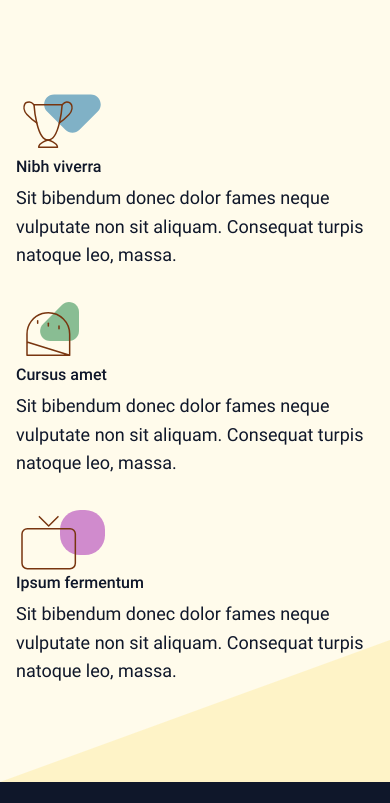
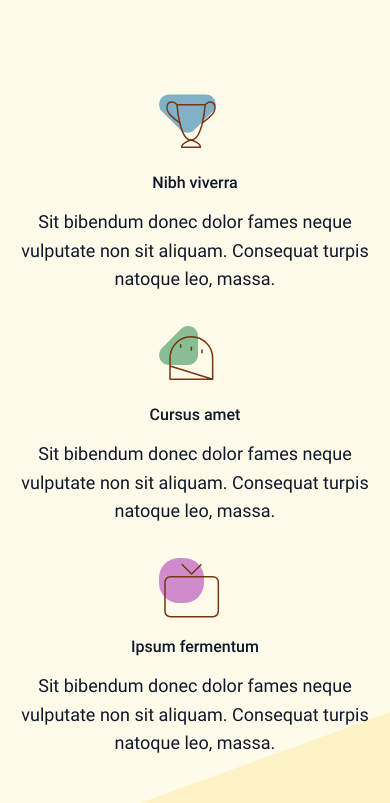
Before and after one commit to semihataman161/baykar-frontend-case-figma, a React (Vite) app: page / in a window 390 px wide. Shown: the part 840-1643 px from the top of the page. Built offline with nearby package versions, Linux system fonts and the light colour scheme.

Commit message:
Made second section responsive and extracted types and constants to the seperate files.

```diff
--- a/src/components/ImageWrapper/index.tsx
+++ b/src/components/ImageWrapper/index.tsx
@@ -1,4 +1,4 @@
-interface ImageWrapperProps {
+interface IImageWrapperProps {
   withDot?: boolean;
   src: string;
   alt: string;
@@ -6,7 +6,7 @@ interface ImageWrapperProps {
   height: string;
 }
 
-const ImageWrapper: React.FC<ImageWrapperProps> = ({ withDot = true, src, alt, width, height }) => {
+const ImageWrapper: React.FC<IImageWrapperProps> = ({ withDot = true, src, alt, width, height }) => {
   return (
     <div
       className="relative bg-white border-[5px] border-solid border-white rounded-[20px] pb-[12px] z-40"
--- a/src/components/SecondSection/index.tsx
+++ b/src/components/SecondSection/index.tsx
@@ -1,72 +1,52 @@
-import NibhViverra from '@/assets/images/secondSection/nibhViverra.svg';
-import NibhViverraBackground from '@/assets/images/secondSection/nibhViverraBackground.svg';
-import CursusAmet from '@/assets/images/secondSection/cursusAmet.svg';
-import CursusAmetBackground from '@/assets/images/secondSection/cursusAmetBackground.svg';
-import IpsumFermentum from '@/assets/images/secondSection/ipsumFermentum.svg';
-import IpsumFermentumBackground from '@/assets/images/secondSection/ipsumFermentumBackground.svg';
+import type { ISecondSectionItem } from '@/types/secondSection';
+import { items } from '@/constants/secondSection';
 
-const SecondSection = () => {
+const SecondSectionItem: React.FC<ISecondSectionItem> = ({
+    backgroundSrc,
+    backgroundLeft,
+    imageSrc,
+    alt,
+    title,
+    description
+}) => {
+    return (
+        <div className="w-full md:w-1/3 px-4 mb-8 md:mb-0">
+            <div className="relative ml-[40%] md:ml-0">
+                <img
+                    src={backgroundSrc}
+                    alt={`${alt}Background`}
+                    className={`absolute top-0 left-[${backgroundLeft}]`}
+                />
+                <img
+                    src={imageSrc}
+                    alt={alt}
+                    className="relative"
+                />
+            </div>
+            <h3 className="text-[16px] leading-[17.6px] font-medium mb-4 mt-4">{title}</h3>
+            <p className="text-[18px] leading-[28.8px]">
+                {description}
+            </p>
+        </div>
+    );
+};
+
+const SecondSection: React.FC = () => {
     return (
         <section className="py-16">
             <div className="container mx-auto px-4 md:px-8">
-                <div className="flex flex-wrap -mx-4">
-                    <div className="w-full md:w-1/3 px-4 mb-8 md:mb-0">
-                        <div className="relative">
-                            <img
-                                src={NibhViverraBackground}
-                                alt="nibhViverraBackground"
-                                className="absolute top-0 left-[28px]"
-                            />
-                            <img
-                                src={NibhViverra}
-                                alt="nibhViverra"
-                                className="relative"
-                            />
-                        </div>
-                        <h3 className="text-[16px] leading-[17.6px] font-medium mb-2">Nibh viverra</h3>
-                        <p className="text-[18px] leading-[28.8px]">
-                            Sit bibendum donec dolor fames neque vulputate non sit aliquam.
-                            Consequat turpis natoque leo, massa.
-                        </p>
-                    </div>
-                    <div className="w-full md:w-1/3 px-4 mb-8 md:mb-0">
-                        <div className="relative">
-                            <img
-                                src={CursusAmetBackground}
-                                alt="cursusAmetBackground"
-                                className="absolute top-0 left-[24px]"
-                            />
-                            <img
-                                src={CursusAmet}
-                                alt="cursusAmet"
-                                className="relative"
-                            />
-                        </div>
-                        <h3 className="text-[16px] leading-[17.6px] font-medium mb-2">Cursus amet</h3>
-                        <p className="text-[18px] leading-[28.8px]">
-                            Sit bibendum donec dolor fames neque vulputate non sit aliquam.
-                            Consequat turpis natoque leo, massa.
-                        </p>
-                    </div>
-                    <div className="w-full md:w-1/3 px-4 mb-8 md:mb-0">
-                        <div className="relative">
-                            <img
-                                src={IpsumFermentumBackground}
-                                alt="ipsumFermentumBackground"
-                                className="absolute top-0 left-[44px]"
-                            />
-                            <img
-                                src={IpsumFermentum}
-                                alt="ipsumFermentum"
-                                className="relative"
-                            />
-                        </div>
-                        <h3 className="text-[16px] leading-[17.6px] font-medium mb-2">Ipsum fermentum</h3>
-                        <p className="text-[18px] leading-[28.8px]">
-                            Sit bibendum donec dolor fames neque vulputate non sit aliquam.
-                            Consequat turpis natoque leo, massa.
-                        </p>
-                    </div>
+                <div className="flex flex-wrap -mx-4 text-center md:text-left">
+                    {items.map((item: ISecondSectionItem, index: number) => (
+                        <SecondSectionItem
+                            key={index}
+                            backgroundSrc={item.backgroundSrc}
+                            backgroundLeft={item.backgroundLeft}
+                            imageSrc={item.imageSrc}
+                            alt={item.alt}
+                            title={item.title}
+                            description={item.description}
+                        />
+                    ))}
                 </div>
             </div>
         </section>
--- /dev/null
+++ b/src/constants/fifthSection/index.ts
@@ -0,0 +1,62 @@
+import Zoomerr from '@/assets/images/fifthSection/zoomerr.svg';
+import Shells from '@/assets/images/fifthSection/shells.svg';
+import ArtVenue from '@/assets/images/fifthSection/artVenue.svg';
+import Waves from '@/assets/images/fifthSection/waves.svg';
+import HellenJummy from '@/assets/images/fifthSection/hellenJummy.svg';
+import HellenaJohn from '@/assets/images/fifthSection/hellenaJohn.svg';
+import DavidOshodi from '@/assets/images/fifthSection/davidOshodi.svg';
+import CharoletteHanlin from '@/assets/images/fifthSection/charoletteHanlin.svg';
+import type { ICompany } from "@/types/fifthSection";
+
+export const companies: ICompany[] = [
+    {
+        logo: ArtVenue,
+        name: 'ArtVenue',
+        description: 'A eget sed posuere dui risus habitasse mauris. Venenatis aliquet id ultrices a lacus. Pretium vehicula pretium posuere justo sed.',
+        teamMember: {
+            name: 'David Oshodi',
+            title: 'Manager',
+            imgSrc: DavidOshodi,
+        },
+    },
+    {
+        logo: Zoomerr,
+        name: 'Zoomerr',
+        description: 'Non risus viverra enim, quis. Eget vitae arcu vivamus sit tellus, viverra turpis lorem. Varius a turpis urna id porttitor.',
+        teamMember: {
+            name: 'Hellen Jummy',
+            title: 'Team Lead',
+            imgSrc: HellenJummy,
+        },
+    },
+    {
+        logo: Shells,
+        name: 'SHELLS',
+        description: 'Aliquet ridiculus mi porta habitant vulputate rhoncus, mattis amet enim. Sit purus venenatis velit semper lectus sed ornare quam nulla.',
+        teamMember: {
+            name: 'Hellena John',
+            title: 'Co-founder',
+            imgSrc: HellenaJohn,
+        },
+    },
+    {
+        logo: ArtVenue,
+        name: 'ArtVenue',
+        description: 'A eget sed posuere dui risus habitasse mauris. Venenatis aliquet id ultrices a lacus. Pretium vehicula pretium posuere justo sed.',
+        teamMember: {
+            name: 'David Oshodi',
+            title: 'Manager',
+            imgSrc: DavidOshodi,
+        },
+    },
+    {
+        logo: Waves,
+        name: 'WAVES',
+        description: 'Magna egestas aliquet ut integer non. Sed diam enim nibh sit. Aliquam laoreet aenean metus nibh eu scelerisque.',
+        teamMember: {
+            name: 'Charolette Hanlin',
+            title: 'CEO',
+            imgSrc: CharoletteHanlin,
+        },
+    },
+];
--- /dev/null
+++ b/src/constants/secondSection/index.ts
@@ -0,0 +1,34 @@
+import NibhViverra from '@/assets/images/secondSection/nibhViverra.svg';
+import NibhViverraBackground from '@/assets/images/secondSection/nibhViverraBackground.svg';
+import CursusAmet from '@/assets/images/secondSection/cursusAmet.svg';
+import CursusAmetBackground from '@/assets/images/secondSection/cursusAmetBackground.svg';
+import IpsumFermentum from '@/assets/images/secondSection/ipsumFermentum.svg';
+import IpsumFermentumBackground from '@/assets/images/secondSection/ipsumFermentumBackground.svg';
+import type { ISecondSectionItem } from '@/types/secondSection';
+
+export const items: ISecondSectionItem[] = [
+    {
+        backgroundSrc: NibhViverraBackground,
+        backgroundLeft: '28px',
+        imageSrc: NibhViverra,
+        alt: 'nibhViverra',
+        title: 'Nibh viverra',
+        description: 'Sit bibendum donec dolor fames neque vulputate non sit aliquam. Consequat turpis natoque leo, massa.'
+    },
+    {
+        backgroundSrc: CursusAmetBackground,
+        backgroundLeft: '24px',
+        imageSrc: CursusAmet,
+        alt: 'cursusAmet',
+        title: 'Cursus amet',
+        description: 'Sit bibendum donec dolor fames neque vulputate non sit aliquam. Consequat turpis natoque leo, massa.'
+    },
+    {
+        backgroundSrc: IpsumFermentumBackground,
+        backgroundLeft: '44px',
+        imageSrc: IpsumFermentum,
+        alt: 'ipsumFermentum',
+        title: 'Ipsum fermentum',
+        description: 'Sit bibendum donec dolor fames neque vulputate non sit aliquam. Consequat turpis natoque leo, massa.'
+    }
+];
--- /dev/null
+++ b/src/types/fifthSection/index.ts
@@ -0,0 +1,12 @@
+export interface ITeamMember {
+    name: string;
+    title: string;
+    imgSrc: string;
+}
+
+export interface ICompany {
+    logo: string;
+    name: string;
+    description: string;
+    teamMember: ITeamMember;
+}
--- /dev/null
+++ b/src/types/secondSection/index.ts
@@ -0,0 +1,8 @@
+export interface ISecondSectionItem {
+    backgroundSrc: string;
+    backgroundLeft: string;
+    imageSrc: string;
+    alt: string;
+    title: string;
+    description: string;
+}
```
Also changed, not shown: src/components/FifthSection/index.tsx (+4 -77 lines).
